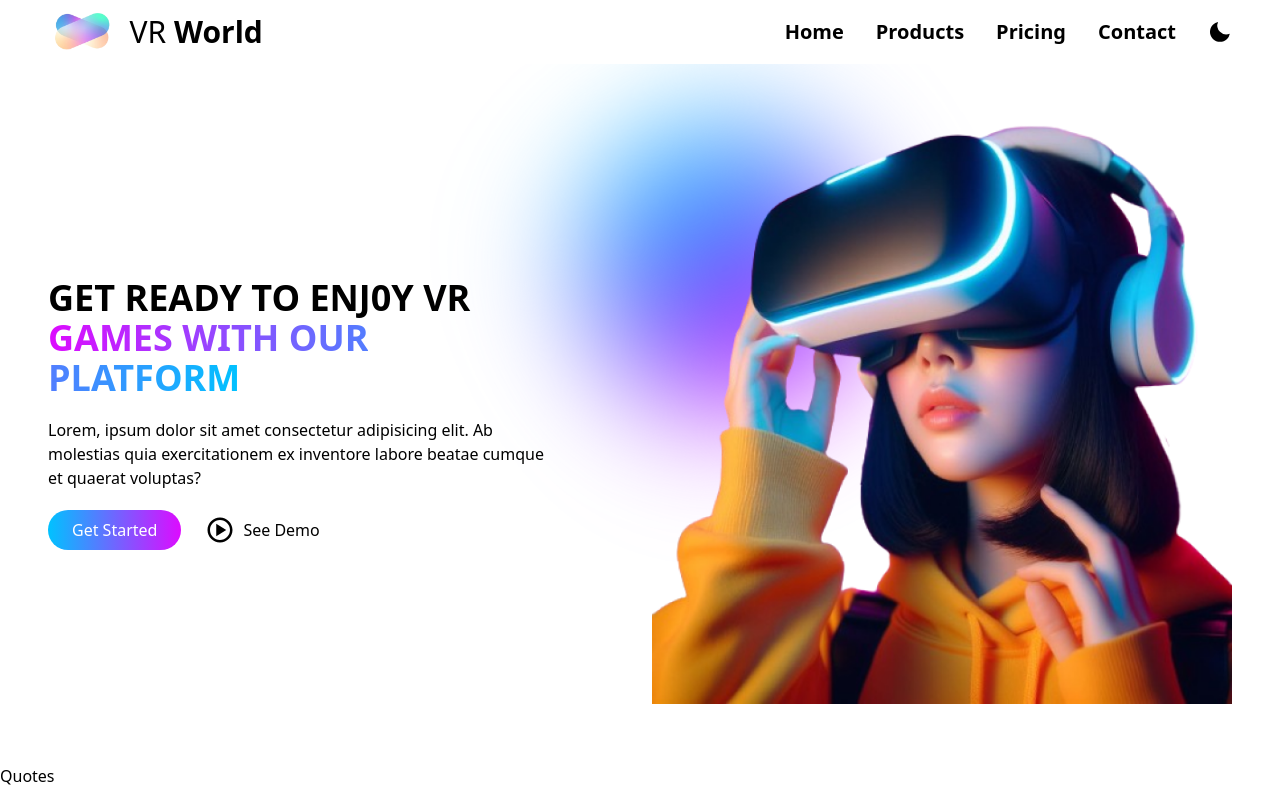
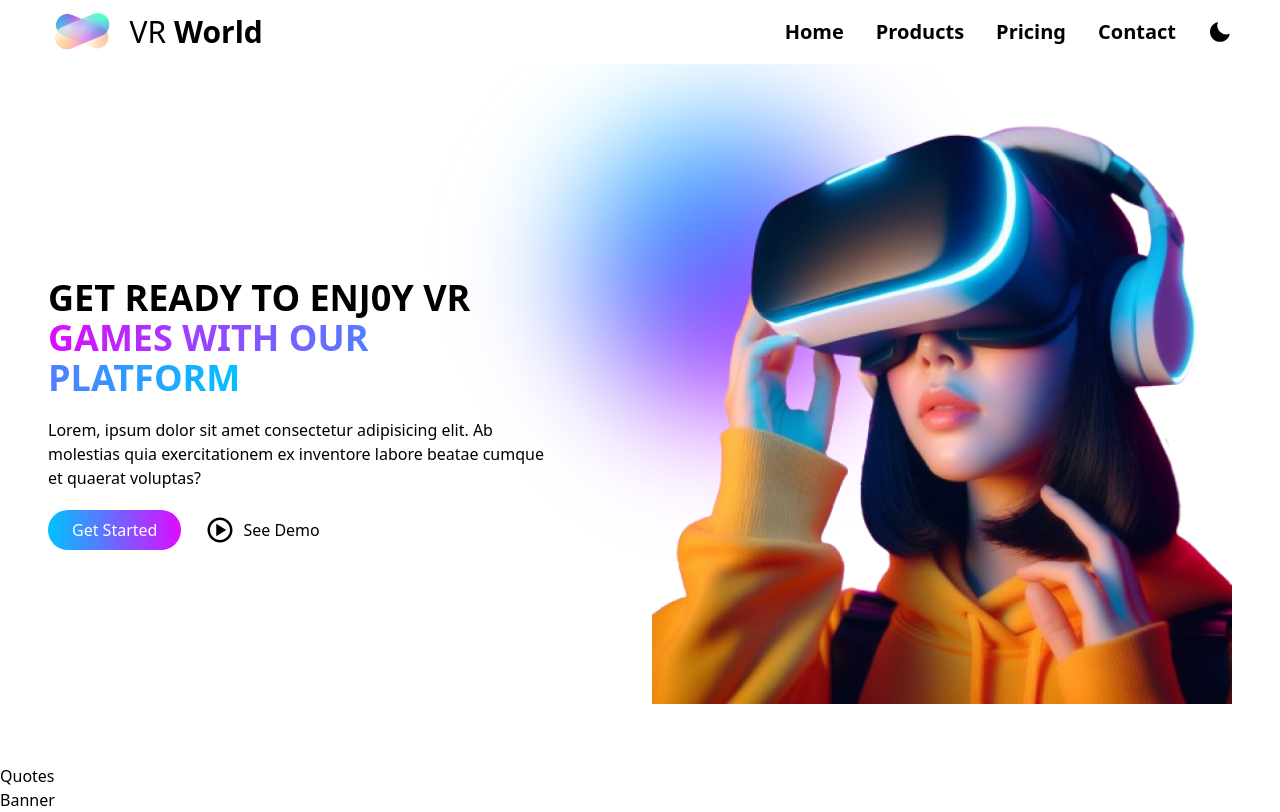
Before and after one commit to G3RGES/metaverse-web, a React (Vite) app: page / in a window 1280 px wide. Built offline with nearby package versions, Linux system fonts and the light colour scheme.

Commit message:
Update App.jsx

```diff
--- a/src/App.jsx
+++ b/src/App.jsx
@@ -5,13 +5,18 @@ import React from "react";
 import Hero from "./Components/Hero";
 import Navbar from "./Components/Navbar";
 import Quotes from "./Components/Quotes";
+import Banner from "./Components/Banner";
 
 const App = () => {
   return (
-    <main className="overflow-x-hidden bg-white dark:bg-black">
+    <main
+      className="overflow-x-hidden bg-white dark:bg-black text-black dark:text-white
+    duration-300"
+    >
       <Navbar />
       <Hero />
       <Quotes />
+      <Banner />
     </main>
   );
 };
```
